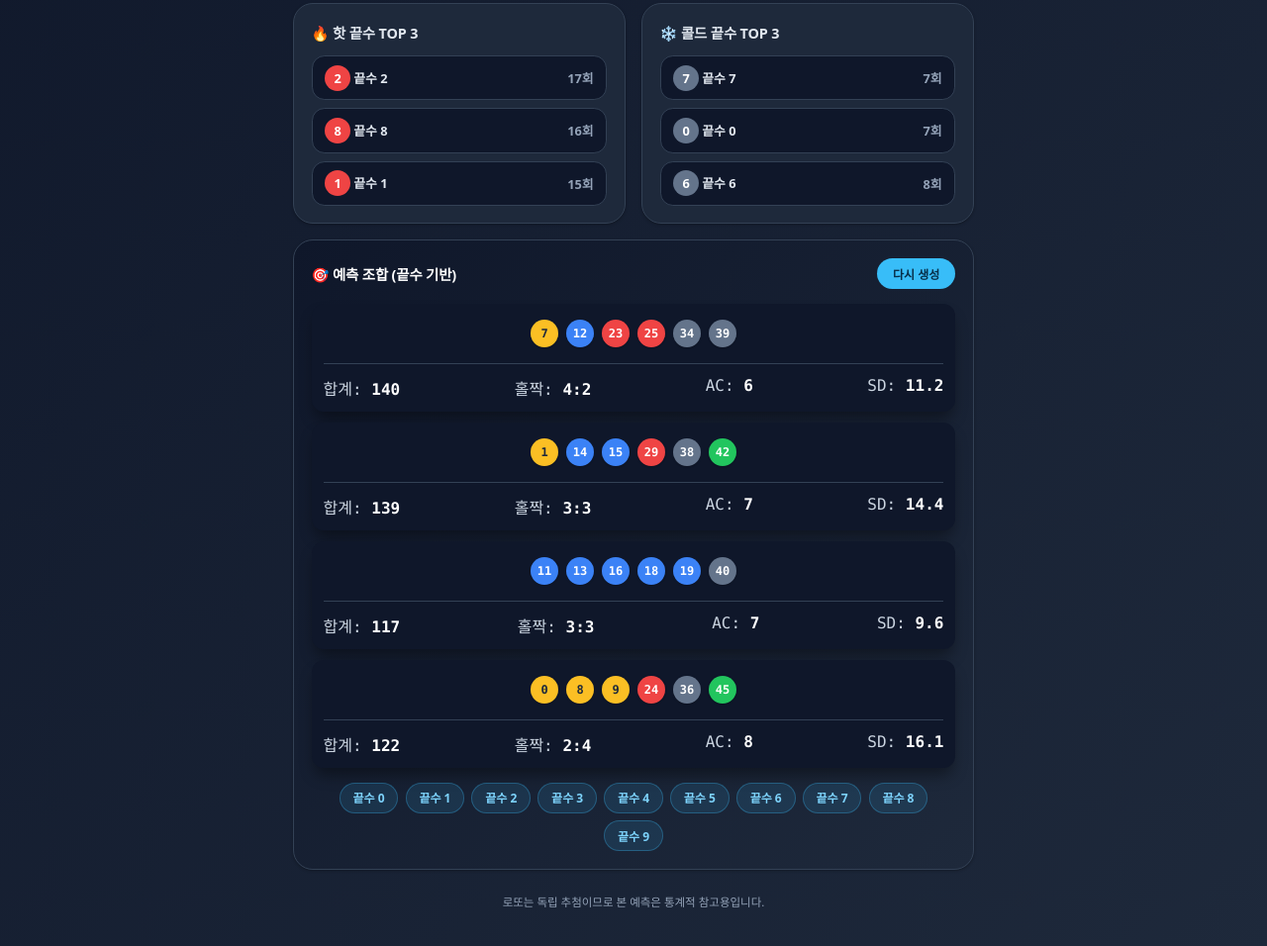
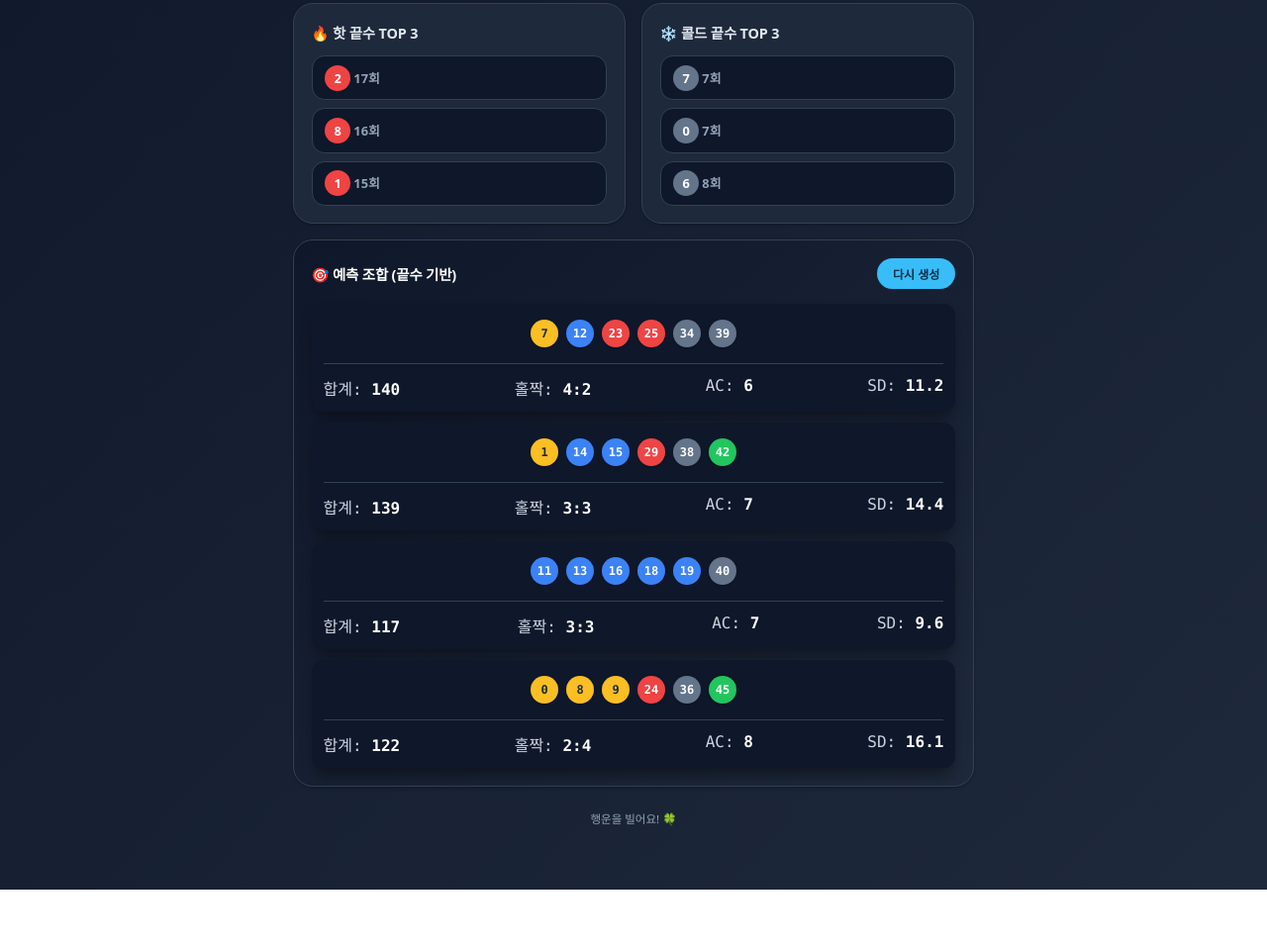
Before and after one commit to gitwoojohn/gitwoojohn.github.io, a website: page EndDigitLab/index.html in a window 1280 px wide. Shown: the part 422-1378 px from the top of the page at 99% size. After the commit the page ends 1321 px from the top, so only its background shows below. Drawn offline with Linux system fonts and the light colour scheme.

Commit message:
Update footer message and remove digit summary chips

```diff
--- a/EndDigitLab/app.js
+++ b/EndDigitLab/app.js
@@ -107,8 +107,7 @@ function renderHotCold(sorted) {
         .map(
             (x) => `
             <div class="digit-item">
-                <span><span class="d" style="background:#ef4444">${x.d}</span> 끝수 ${x.d}</span>
-                <span class="cnt">${x.v}회</span>
+                <span><span class="d" style="background:#ef4444">${x.d}</span> <span class="cnt">${x.v}회</span></span>
             </div>`
         )
         .join('');
@@ -119,8 +118,7 @@ function renderHotCold(sorted) {
         .map(
             (x) => `
             <div class="digit-item">
-                <span><span class="d" style="background:#64748b">${x.d}</span> 끝수 ${x.d}</span>
-                <span class="cnt">${x.v}회</span>
+                <span><span class="d" style="background:#64748b">${x.d}</span> <span class="cnt">${x.v}회</span></span>
             </div>`
         )
         .join('');
@@ -171,7 +169,6 @@ function calcSD(nums) {
 }
 
 function generatePredictions(freq) {
-    const usedDigits = new Set();
     const usedNums = new Set();
     const picks = [];
 
@@ -186,7 +183,6 @@ function generatePredictions(freq) {
             if (!usedNums.has(n) && !nums.includes(n)) {
                 nums.push(n);
                 usedNums.add(n);
-                usedDigits.add(d);
             }
         }
         if (nums.length === 6) {
@@ -222,11 +218,6 @@ function generatePredictions(freq) {
                 </div>`;
         })
         .join('');
-
-    const digitSummary = [...usedDigits].sort((a, b) => a - b);
-    $('predictDigits').innerHTML = digitSummary
-        .map((d) => `<span class="dg">끝수 ${d}</span>`)
-        .join('');
 }
 
 $('btnGenerate').addEventListener('click', () => {
--- a/EndDigitLab/index.html
+++ b/EndDigitLab/index.html
@@ -55,11 +55,10 @@
             <div id="predictArea" class="predict-area">
                 <p class="hint">데이터 로딩 후 예측 조합이 표시됩니다.</p>
             </div>
-            <div id="predictDigits" class="predict-digits"></div>
         </section>
 
         <footer class="footer">
-            <p>로또는 독립 추첨이므로 본 예측은 통계적 참고용입니다.</p>
+            <p>행운을 빌어요! 🍀</p>
         </footer>
     </main>
 
```
